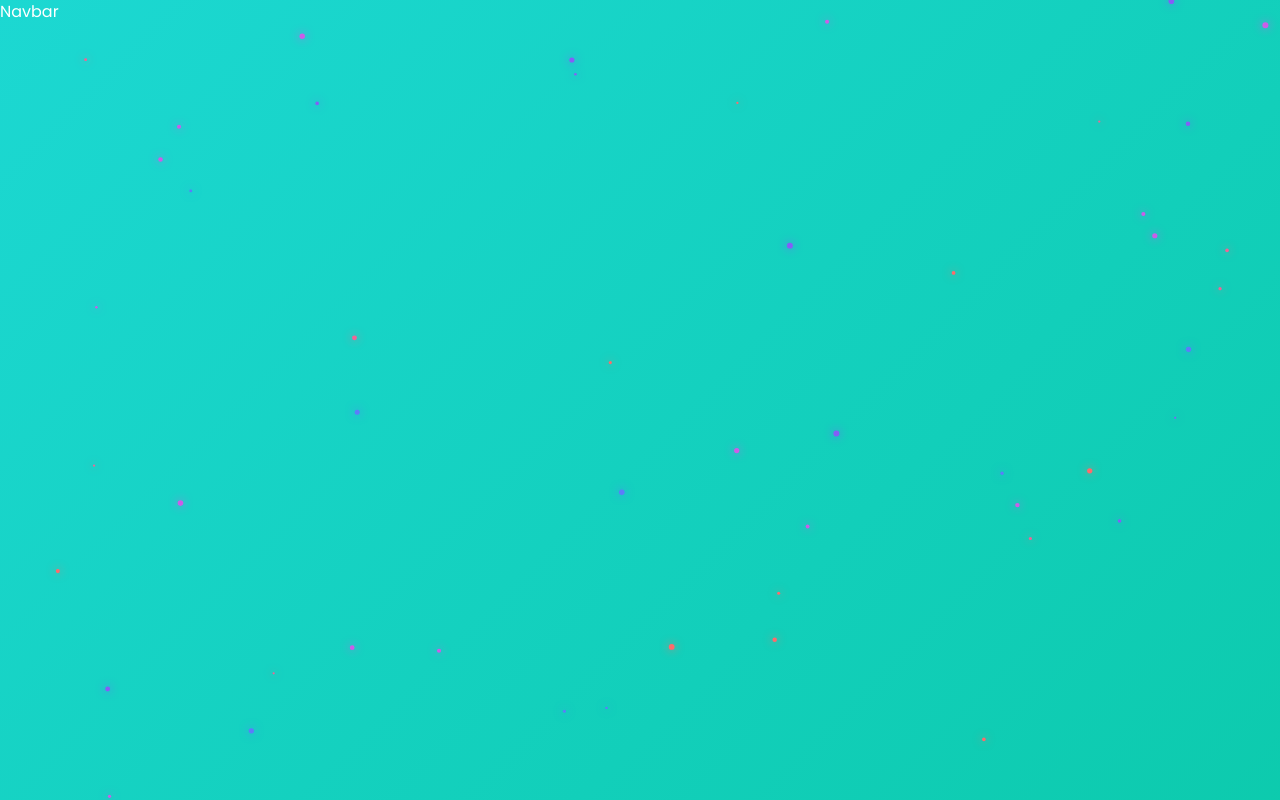
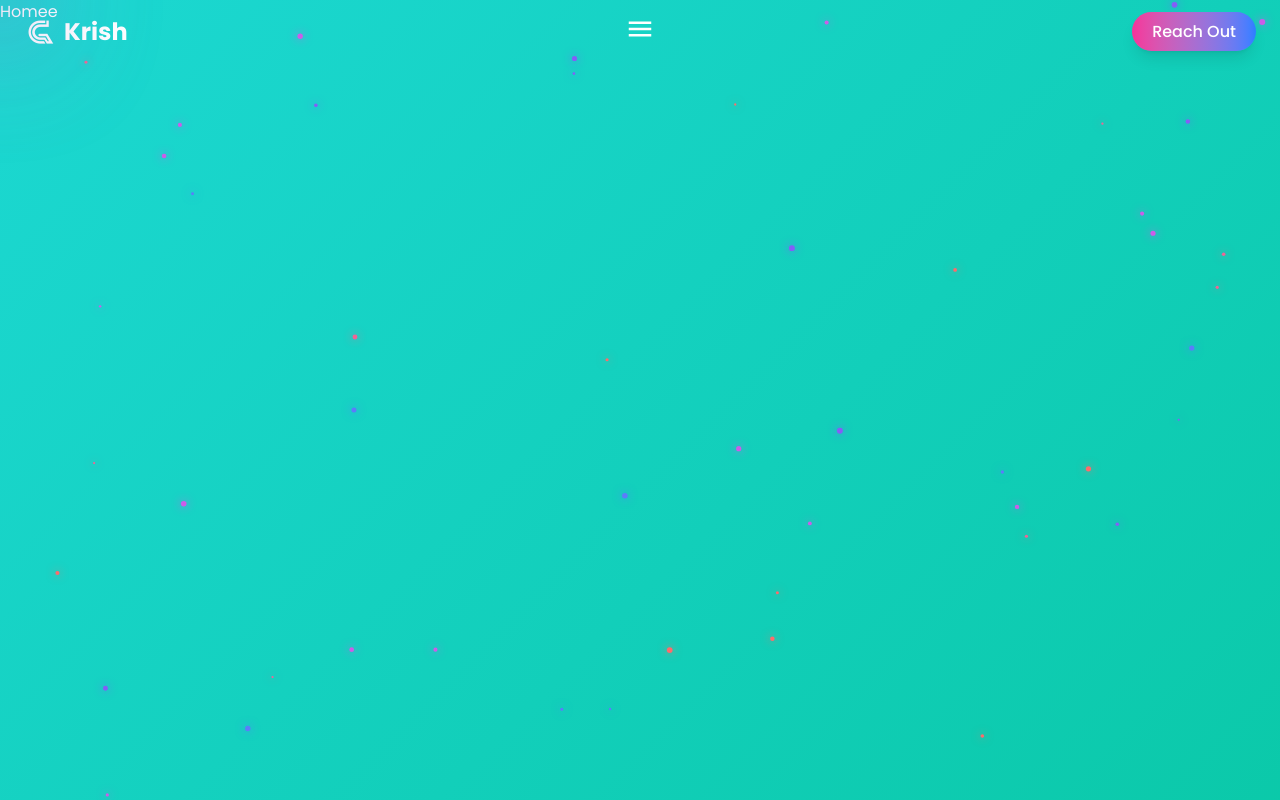
Before and after one commit to kKrishGupta/Portfolio, a React (Vite) app in the folder portfolio/: page / in a window 1280 px wide. Shown: the top 800 px of the page. Built offline with nearby package versions, Linux system fonts and the light colour scheme; a web font is replaced by a local one.

Commit message:
OverlayMenu added

```diff
--- a/portfolio/src/App.jsx
+++ b/portfolio/src/App.jsx
@@ -8,10 +8,12 @@ import Contact from "./sections/Contact";
 import Testimonials from "./sections/Testimonials";
 import './index.css'
 import ParticlesBackground from "./components/ParticlesBackground";
+import CustomCursor from "./components/CustomCursor";
 export default function App() {
   return (
     <div className="relative gradient text-white">
       <ParticlesBackground />
+      <CustomCursor/>
       <Navbar />
       <Home/>
       <About/>
--- a/portfolio/src/components/CustomCursor.jsx
+++ b/portfolio/src/components/CustomCursor.jsx
@@ -1,11 +1,25 @@
-import React from 'react'
+import React, { useEffect, useState } from "react";
 
-const CustomCursor = () => {
-  return (
-    <div>
 
-    </div>
-  )
+export default function CustomCursor() {
+
+  const [position, setPosition] = React.useState({ x: 0, y: 0 });
+
+  React.useEffect(() => {
+    const handleMouseMove = (event) => {
+      setPosition({ x: event.clientX, y: event.clientY });
+    };
+    window.addEventListener('mousemove', handleMouseMove);
+return() => window.removeEventListener('mousemove', handleMouseMove);
+  });
+return (
+  <div
+    className="pointer-events-none fixed top-0 left-0 z-[9999]"
+    style={{
+      transform: `translate(${position.x - 40}px, ${position.y - 40}px)`
+    }}
+  >
+    <div className="w-20 h-20 rounded-full bg-gradient-to-r from-pink-500 to-blue-500 blur-3xl opacity-80" />
+  </div>
+);
 }
-
-export default CustomCursor
--- a/portfolio/src/components/Navbar.jsx
+++ b/portfolio/src/components/Navbar.jsx
@@ -1,11 +1,42 @@
-import React from 'react'
+import { useState } from "react";
+import OverlayMenu from "./OverlayMenu";
+import Logo from "../assets/Logo.png";
+import { IoMenuSharp } from "react-icons/io5";
+export default function Navbar() {
+  const [menuOpen, setMenuOpen] = useState(false);
+  const [visible, setVisible] = useState(true);
+  return(
+    <>
+  <nav
+    className={`fixed top-0 left-0 w-full flex items-center justify-between px-6 py-4 z-50 transition-transform duration-300 ${
+      visible ? "translate-y-0" : "-translate-y-full"
+    }`}
+  >
 
-const Navbar = () => {
-  return (
-        <div className='w-full h-screen'>
-        Navbar
+    <div className = "flex items-center space-x-2">
+      <img src={Logo} alt="Logo" className="w-8 h-8 " />
+      <div className="text-2xl font-bold text-white hidden sm:block">Krish</div>
     </div>
+
+
+<div className="block lg:absolute lg:left-1/2 lg:transform lg:-translate-x-1/2">
+<button onClick={() => setMenuOpen(true)} className="text-white text-3xl focus:outline-none"
+  aria-label = "open Menu">
+<IoMenuSharp />
+</button>
+</div>
+
+<div>
+  <div className="hidden lg:block">
+    <a href="#contact" className="bg-gradient-to-r from-pink-500 to-blue-500 text-white px-5 py-2 rounded-full font-medium shadow-lg hover:opacity-90 transition-opacity duration-300">Reach Out</a>
+  </div>
+</div>
+    </nav>
+
+<OverlayMenu
+  isOpen={menuOpen}
+  onClose={() => setMenuOpen(false)}
+/>
+    </>
   )
-}
-
-export default Navbar
+};
--- a/portfolio/src/components/OverlayMenu.jsx
+++ b/portfolio/src/components/OverlayMenu.jsx
@@ -1,11 +1,42 @@
-import React from 'react'
+import { motion, AnimatePresence } from "framer-motion";
+import { FiX } from "react-icons/fi";
+export default function OverlayMenu({ isOpen, onClose }) {
 
-const OverlayMenu = () => {
-  return (
-    <div>
+  return(
+    <AnimatePresence>
+    {isOpen && (
+   <motion.div className="fixed inset-0 flex items-center justify-center z-50">
 
-    </div>
+<button onClick={onClose}
+className= "absolute top-6 right-6 text-white text-3xl" aria-label="Close Menu">
+  <FiX />
+
+</button>
+
+<ul className="space-y-6 text-center ">
+  {[
+    "Home",
+    "About",
+    "Skills",
+    "Projects",
+    "Experience",
+    "Testimonials",
+    "Contact"
+].map((item,index) => (
+  <motion.li key = {item}
+   initial = {{opacity: 0, y: 20 }}
+   animate = {{opacity: 1, y: 0}}
+   transition = {{delay: index * 0.1+0.3}}
+   >
+    <a href={`#${item.toLowerCase()}`}
+    onClick={onClose} className="text-white text-4xl font-semibold hover:text-pink-500 transition-colors duration-300">
+      {item}
+    </a>
+  </motion.li>
+))}
+</ul>
+   </motion.div>
+   )}
+    </AnimatePresence>
   )
 }
-
-export default OverlayMenu
```
